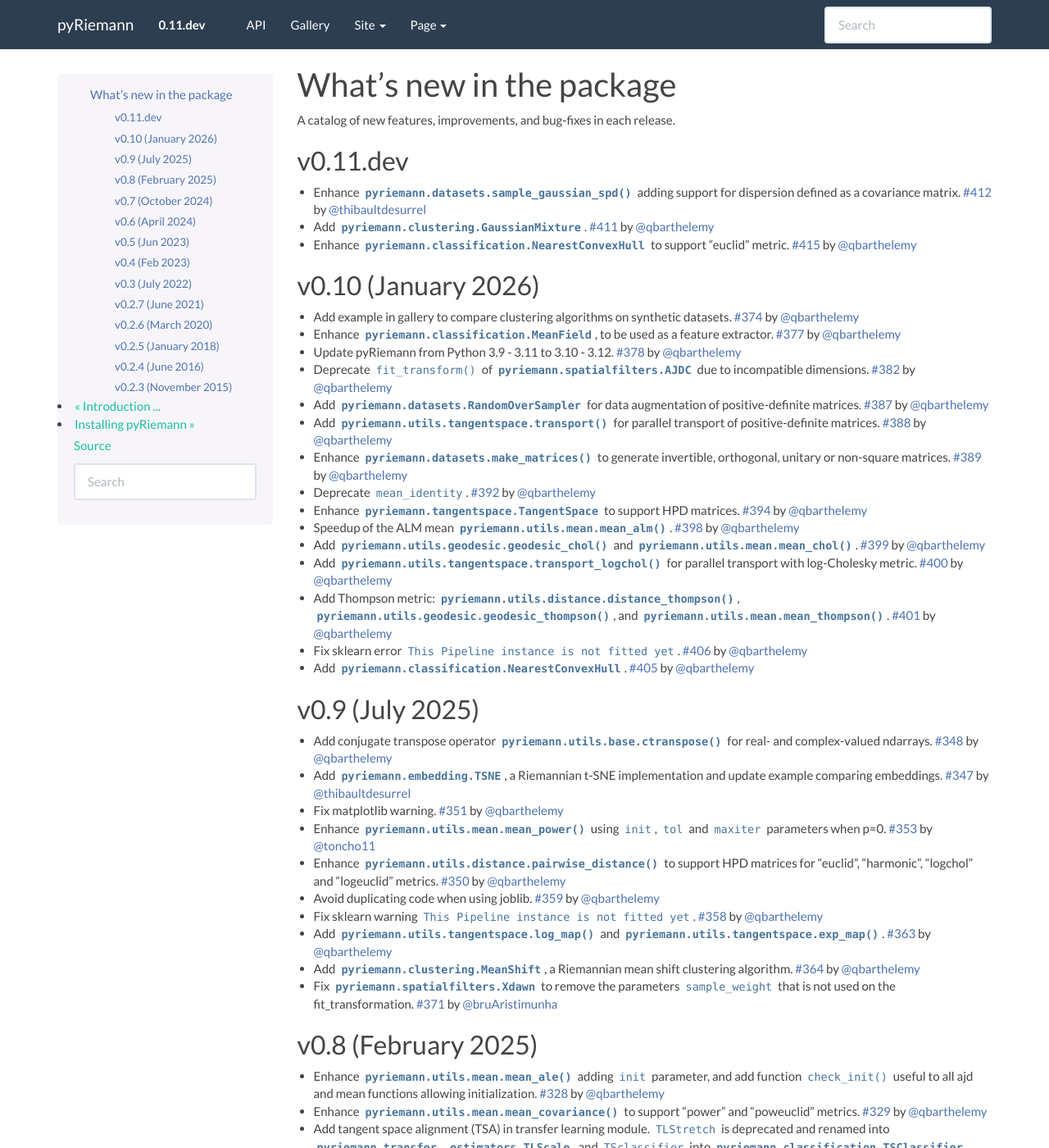
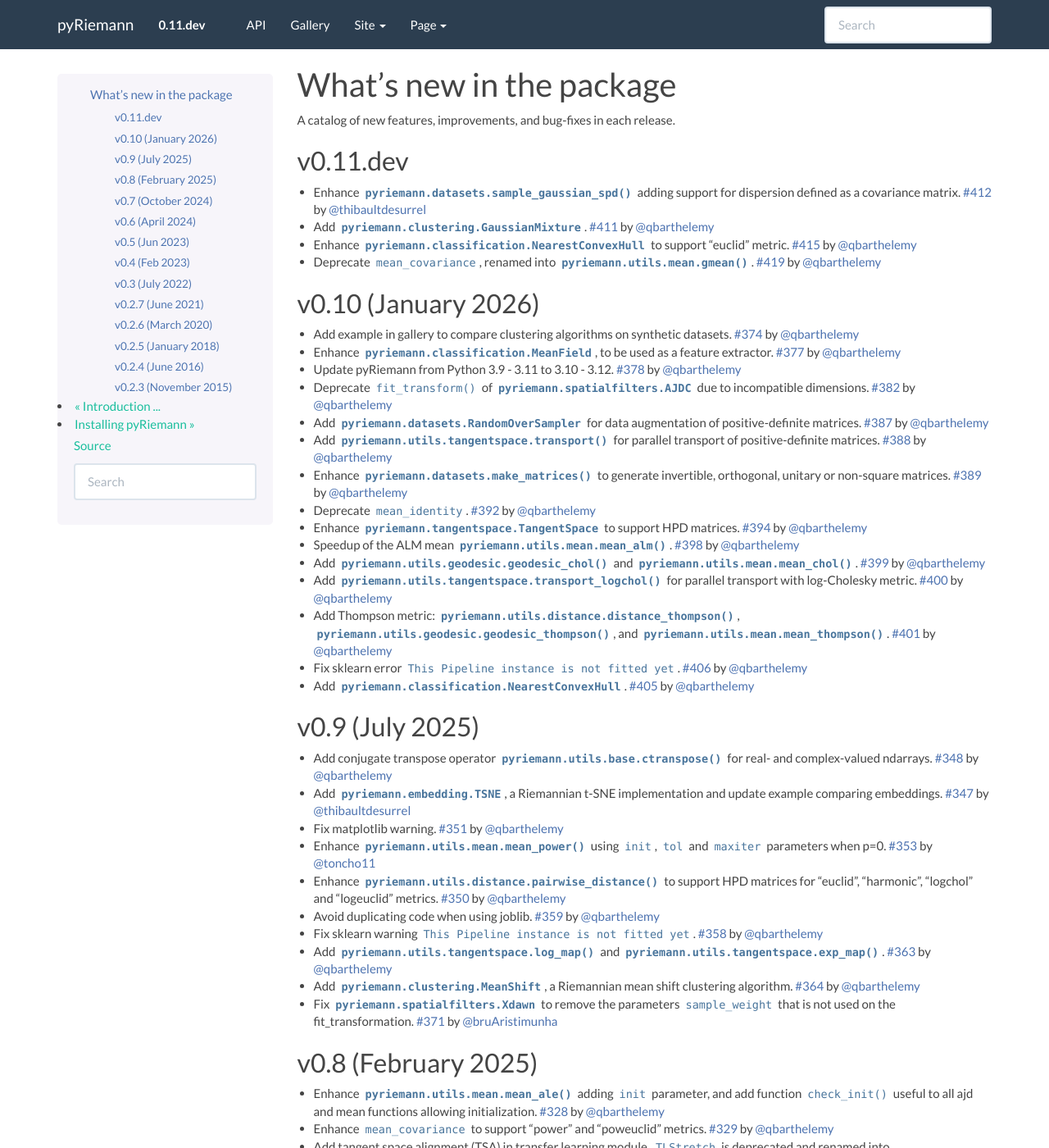
Before and after one commit to pyRiemann/pyRiemann, a Sphinx documentation site: the page built from doc/whatsnew.rst, in a window 1280 px wide and 1400 px high. Shown: the whole window at 82% size. Built offline with Sphinx 7.4.7, drawn with Linux system fonts in a browser that asks for light colours; pages that are not in the unit, such as notebooks, are missing from menus; some of the changed text lies outside the part shown.

Commit message:
complete whatsnew

```diff
--- a/doc/whatsnew.rst
+++ b/doc/whatsnew.rst
@@ -15,6 +15,8 @@
 - Add :class:`pyriemann.clustering.GaussianMixture`. :pr:`411` by :user:`qbarthelemy`
 
 - Enhance :class:`pyriemann.classification.NearestConvexHull` to support "euclid" metric. :pr:`415` by :user:`qbarthelemy`
+
+- Deprecate ``mean_covariance``, renamed into :func:`pyriemann.utils.mean.gmean`. :pr:`419` by :user:`qbarthelemy`
 
 v0.10 (January 2026)
 --------------------
```
Also changed, not shown: other parts of doc/whatsnew.rst (+2 -2 lines), 1 other file.
